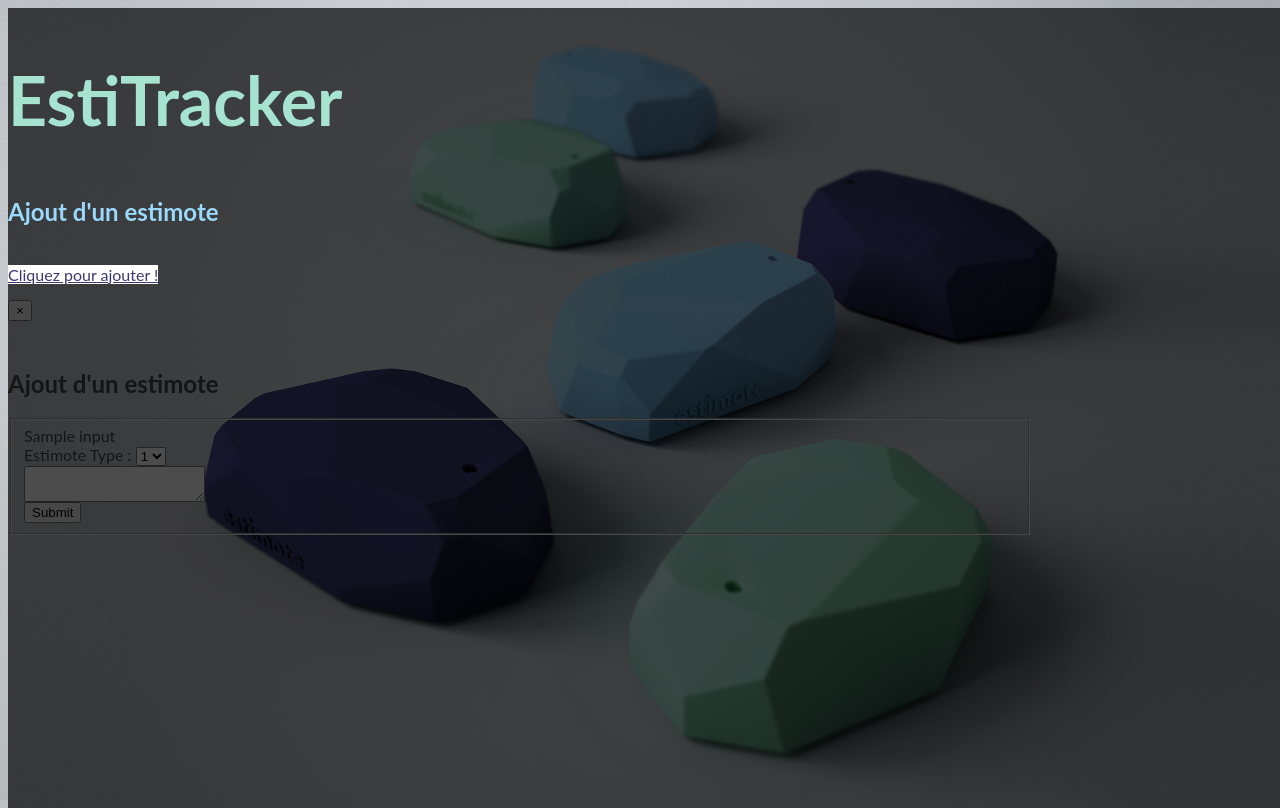
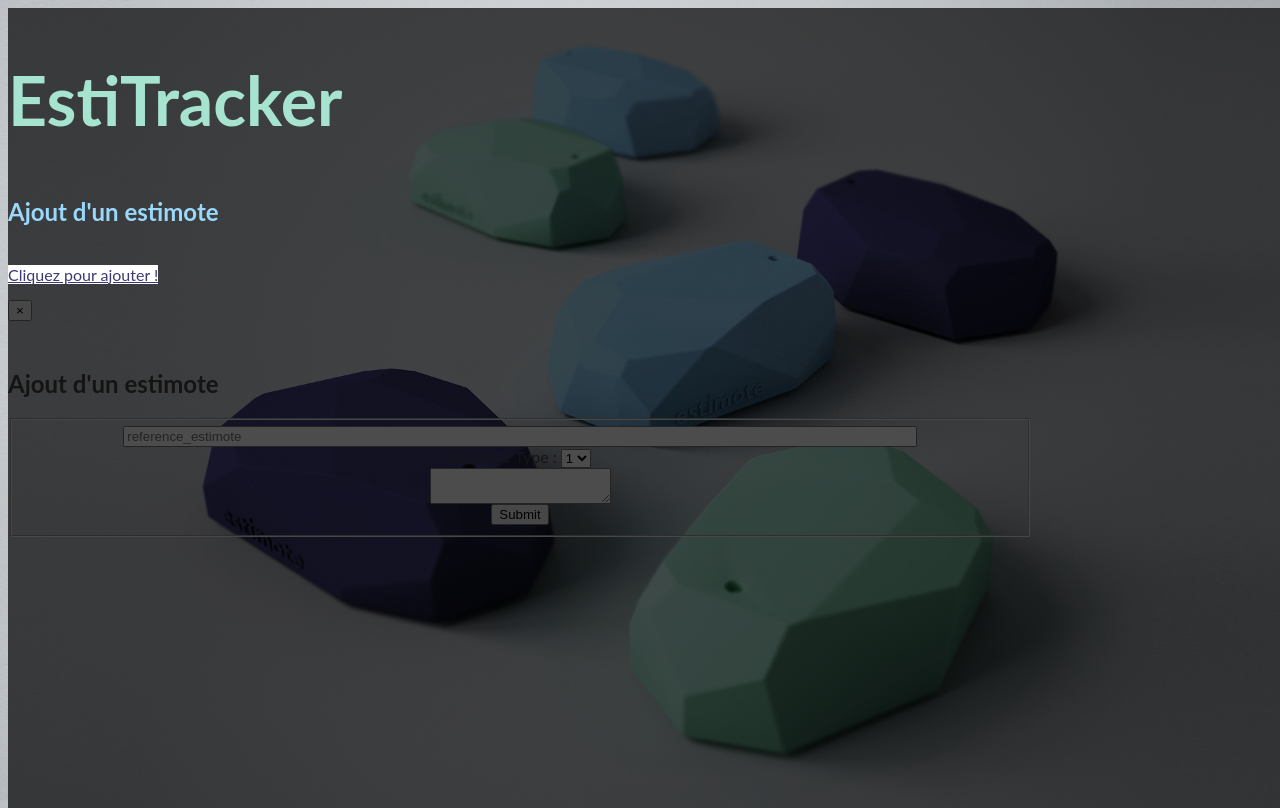
Before and after one commit to Heffiros/EstiTracker, a PHP site: template app/View/Acceuil/home.php in a window 1280 px wide. Run offline with PHP 8.4, Linux system fonts and the light colour scheme; the template is opened without the code that fills it: most values are stand-ins (such as "Sample title", 1, 10 or a date in 2020); some libraries are stand-ins or nearby versions.

Commit message:
Little design home

```diff
--- a/app/View/Acceuil/home.php
+++ b/app/View/Acceuil/home.php
@@ -51,12 +51,13 @@
                 <button type="button" class="close" data-dismiss="modal" aria-hidden="true">×</button>
                 <h2 class="text-center"><br>Ajout d'un estimote</h2>
             </div>
-            <div class="modal-body row">
+            <div class="modal-body row" style="text-align: center;">
                <!--  <h6 class="text-center">COMPLETE THESE FIELDS TO SIGN UP</h6> -->
                 <form class="col-md-10 col-md-offset-1 col-xs-12 col-xs-offset-0" action='' method='POST'>
                 <fieldset>
                 	<div class="form-group">
-	        <?php echo $form->input('beacon_ref','reference_estimote','text'); ?><br/>
+                		<input type="text" name="beacon_ref" id="beacon_ref" class="form-control" placeholder="reference_estimote" style="width: 80%; margin-left: auto; margin-right: auto;">
+	        <?php //echo $form->input('beacon_ref','reference_estimote','text'); ?>
 	    </div>
 	    <div class="form-group">
 	    	Estimote Type :
```
